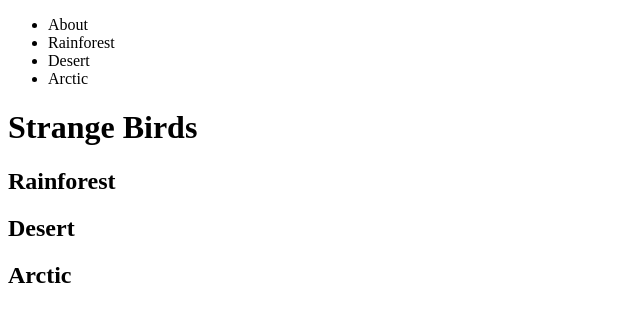
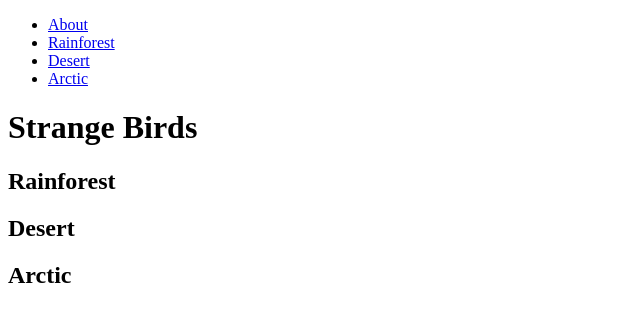
Before and after one commit to egrieco/CIS133DA-Spring-2022-FInal, a plain HTML site: page index.html in a window 1280 px wide. Shown: the whole page, without its empty margins (0-640 px from the left). Drawn offline with Linux system fonts and the light colour scheme.

Commit message:
Add pages

```diff
--- a/index.html
+++ b/index.html
@@ -9,10 +9,10 @@
   <body>
     <nav>
       <ul>
-        <li>About</li>
-        <li>Rainforest</li>
-        <li>Desert</li>
-        <li>Arctic</li>
+        <li><a href="about.html">About</a></li>
+        <li><a href="rainforest.html">Rainforest</a></li>
+        <li><a href="desert.html">Desert</a></li>
+        <li><a href="arctic.html">Arctic</a></li>
       </ul>
     </nav>
     <h1>Strange Birds</h1>
```
Also changed, not shown: about.html (added), arctic.html (added), desert.html (added), rainforest.html (added).
